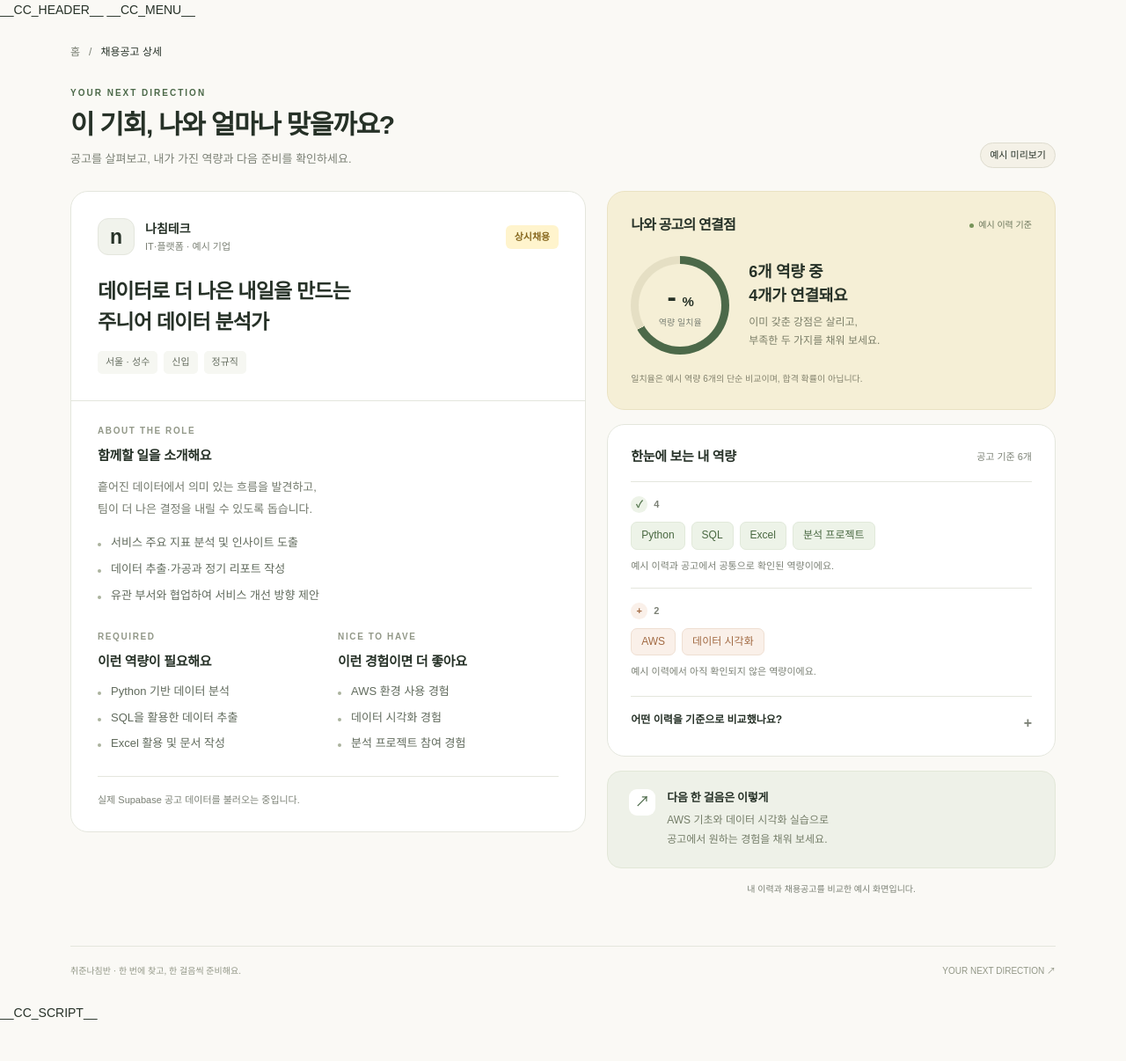
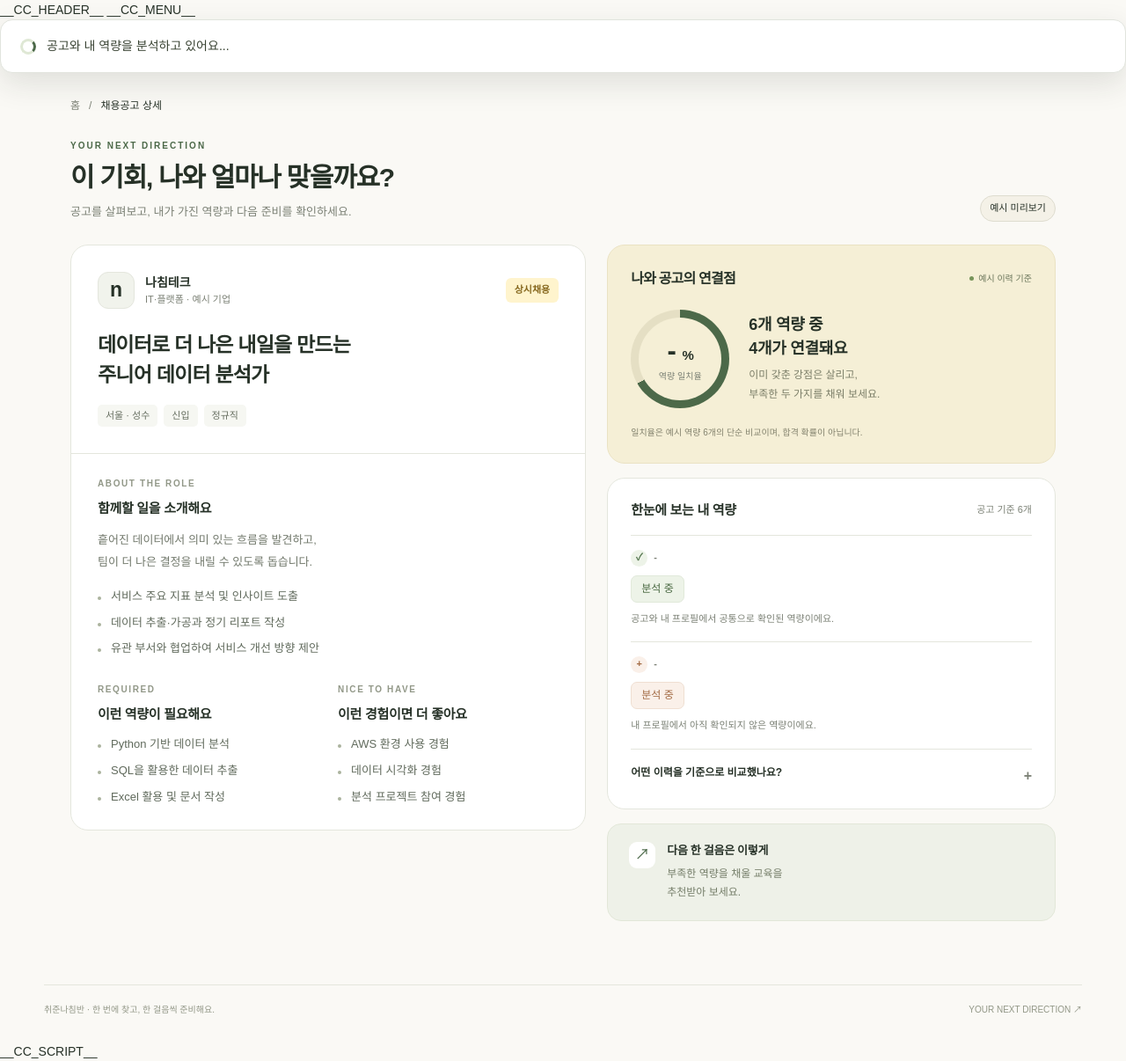
Before and after one commit to encore-ai-campus/aio-04-p1-team1, a Python web app: template modules/jd_match/templates/match.html in a window 1280 px wide. Shown: the whole page at 88% size. Before the commit the page ends 1159 px from the top, so only its background shows below. Run offline with Jinja, Linux system fonts and the light colour scheme; the template is opened without the code that fills it, so the values that code supplies are empty.

Commit message:
Improve job match analysis UI

```diff
--- a/modules/jd_match/templates/match.html
+++ b/modules/jd_match/templates/match.html
@@ -8,11 +8,22 @@
     </title>
     <style>
       __CC_CSS__
+      .analysis-loading { position:fixed; inset:0; z-index:1000; display:grid; place-items:center; background:rgba(250,250,246,.88); backdrop-filter:blur(3px); }
+      .analysis-loading[hidden] { display:none; }
+      .analysis-loading-card { display:flex; align-items:center; gap:12px; padding:18px 22px; border:1px solid #e1e4dd; border-radius:14px; background:#fff; box-shadow:0 12px 35px rgba(35,45,30,.12); color:#394333; font-size:14px; }
+      .analysis-spinner { width:18px; height:18px; border:3px solid #dfe8d5; border-top-color:var(--green,#657b4c); border-radius:50%; animation:analysis-spin .8s linear infinite; }
+      @keyframes analysis-spin { to { transform:rotate(360deg); } }
     </style>
   </head>
   <body class="cc-member-page" data-page="jd_match">
     __CC_HEADER__
     __CC_MENU__
+    <div id="analysis-loading" class="analysis-loading" role="status" aria-live="polite">
+      <div class="analysis-loading-card">
+        <span class="analysis-spinner" aria-hidden="true"></span>
+        <span>공고와 내 역량을 분석하고 있어요...</span>
+      </div>
+    </div>
     <main class="cc-page" data-member-content>
       <nav class="breadcrumb" aria-label="현재 위치">
         <a href="/main">
@@ -144,9 +155,6 @@
                 </ul>
               </section>
             </div>
-            <p id="job-foot" class="job-foot">
-              실제 Supabase 공고 데이터를 불러오는 중입니다.
-            </p>
           </div>
         </article>
         <aside class="analysis" aria-label="내 역량과 공고 비교">
@@ -204,26 +212,13 @@
                 <span class="status-icon" aria-hidden="true">
                   ✓
                 </span>
-                <span class="count">
-                  4
-                </span>
+                <span id="matched-skills-count" class="count">-</span>
               </div>
-              <div class="skill-chips">
-                <span class="skill-chip">
-                  Python
-                </span>
-                <span class="skill-chip">
-                  SQL
-                </span>
-                <span class="skill-chip">
-                  Excel
-                </span>
-                <span class="skill-chip">
-                  분석 프로젝트
-                </span>
+              <div id="matched-skills" class="skill-chips">
+                <span class="skill-chip">분석 중</span>
               </div>
               <p>
-                예시 이력과 공고에서 공통으로 확인된 역량이에요.
+                공고와 내 프로필에서 공통으로 확인된 역량이에요.
               </p>
             </div>
             <div class="skill-group missing">
@@ -232,19 +227,14 @@
                   +
                 </span>
                 <span class="count">
-                  2
+                  <span id="missing-skills-count">-</span>
                 </span>
               </div>
-              <div class="skill-chips">
-                <span class="skill-chip">
-                  AWS
-                </span>
-                <span class="skill-chip">
-                  데이터 시각화
-                </span>
+              <div id="missing-skills" class="skill-chips">
+                <span class="skill-chip">분석 중</span>
               </div>
               <p>
-                예시 이력에서 아직 확인되지 않은 역량이에요.
+                내 프로필에서 아직 확인되지 않은 역량이에요.
               </p>
             </div>
             <details class="evidence">
@@ -252,22 +242,13 @@
                 어떤 이력을 기준으로 비교했나요?
               </summary>
               <ul>
-                <li>
-                  Python · SQL: 데이터 분석 기초 과정 수료
-                </li>
-                <li>
-                  Excel: 컴퓨터활용능력 2급
-                </li>
-                <li>
-                  분석 프로젝트: 서비스 이용 데이터 분석 경험
-                </li>
-                <li>
-                  AWS · 데이터 시각화: 관련 이력 미입력
+                <li id="analysis-basis">
+                  공고 요구사항과 내 프로필 역량을 분석 중이에요.
                 </li>
               </ul>
             </details>
           </section>
-          <section class="next-step">
+          <a class="next-step" href="/training_match">
             <span class="next-icon" aria-hidden="true">
               ↗
             </span>
@@ -276,14 +257,13 @@
                 다음 한 걸음은 이렇게
               </h3>
               <p>
-                AWS 기초와 데이터 시각화 실습으로
+                부족한 역량을 채울 교육을
                 <br>
-                공고에서 원하는 경험을 채워 보세요.
+                추천받아 보세요.
               </p>
             </div>
-          </section>
+          </a>
           <p class="mobile-note">
-            내 이력과 채용공고를 비교한 예시 화면입니다.
           </p>
         </aside>
       </div>
@@ -434,6 +414,9 @@ h1  {
   border:1px solid var(--line);
   border-radius:20px;
   overflow:hidden
+}
+.workspace > article.panel  {
+  margin-bottom:16px
 }
 .job-top  {
   padding:30px;
@@ -743,7 +726,10 @@ h3  {
   padding:20px 24px;
   display:flex;
   align-items:start;
-  gap:13px
+  gap:13px;
+  color:inherit;
+  text-decoration:none;
+  cursor:pointer
 }
 .next-icon  {
   display:grid;
@@ -767,7 +753,7 @@ h3  {
   line-height:1.8
 }
 footer  {
-  max-width:1120px;
+  max-width:1180px;
   margin:0 auto;
   padding:20px 0 28px;
   border-top:1px solid var(--line);
@@ -894,6 +880,7 @@ footer  {
           fetchJson(`/jd_match/job-postings/${jobId}/score`)
         ])
           .then(([job, score]) => {
+            document.querySelector("#analysis-loading").hidden = true;
             document.querySelector("#company-name").textContent = text(job.company_name);
             document.querySelector("#company-note").textContent = text(job.address || job.region_id);
             document.querySelector("#deadline").textContent = text(job.deadline_date || job.deadline_type);
@@ -904,8 +891,21 @@ footer  {
             document.querySelector("#main-tasks").innerHTML = list(job.main_tasks);
             document.querySelector("#qualifications").innerHTML = list(job.qualifications);
             document.querySelector("#preferred-qualifications").innerHTML = list(job.preferred_qualifications);
-            document.querySelector("#job-foot").textContent = "Supabase에 저장된 실제 공고 데이터입니다.";
             const percent = Number(score.score_percent || 0);
+            const matchedSkills = Array.isArray(score.matched_skills) ? score.matched_skills : [];
+            document.querySelector("#matched-skills-count").textContent = matchedSkills.length;
+            document.querySelector("#matched-skills").innerHTML = matchedSkills.length
+              ? matchedSkills.map(skill => `<span class="skill-chip">${text(skill)}</span>`).join("")
+              : '<span class="skill-chip">확인된 충족 역량 없음</span>';
+            const missingSkills = Array.isArray(score.missing_skills) ? score.missing_skills : [];
+            const grade = percent >= 80 ? "매우 잘 부합" : percent >= 60 ? "대부분 부합" : percent >= 40 ? "보통 수준으로 부합" : percent >= 20 ? "일부만 부합" : "거의 부합하지 않음";
+            document.querySelector("#analysis-basis").textContent =
+              `역량 적합도 ${percent}% · ${grade}. 공고 요구사항과 내 프로필 역량을 비교했어요. ` +
+              `충족 ${matchedSkills.length}개, 부족 ${missingSkills.length}개 기준입니다.`;
+            document.querySelector("#missing-skills-count").textContent = missingSkills.length;
+            document.querySelector("#missing-skills").innerHTML = missingSkills.length
+              ? missingSkills.map(skill => `<span class="skill-chip">${text(skill)}</span>`).join("")
+              : '<span class="skill-chip">확인된 부족 역량 없음</span>';
             document.querySelector("#score-number").innerHTML = `${percent}<small>%</small>`;
             document.querySelector("#score-ring").style.background =
               `conic-gradient(var(--green) 0 ${percent * 3.6}deg, #e5dfc4 ${percent * 3.6}deg 360deg)`;
@@ -915,7 +915,8 @@ footer  {
             document.querySelector("#score-description").textContent = "내 희망직무·보유역량과 공고의 직무·주요 업무·자격요건·우대사항을 비교한 결과입니다.";
           })
           .catch(error => {
-            document.querySelector("#job-foot").textContent = error.message;
+            document.querySelector("#analysis-loading").hidden = true;
+            console.error(error);
           });
       })();
     </script>
--- a/requirements.txt
+++ b/requirements.txt
@@ -3,3 +3,4 @@ uvicorn
 psycopg[binary]
 python-dotenv
 httpx
+yake
```
Also changed, not shown: modules/jd_match/service.py (+110 -47 lines).
